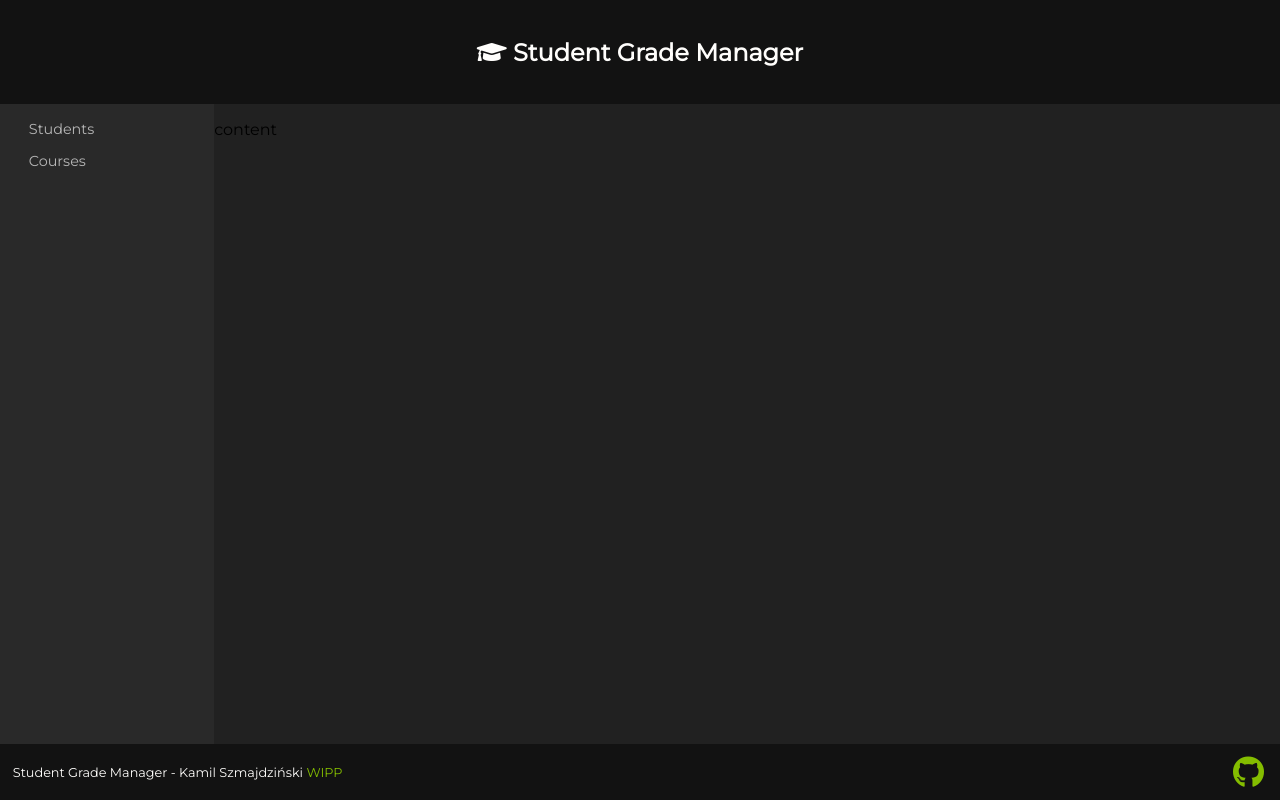
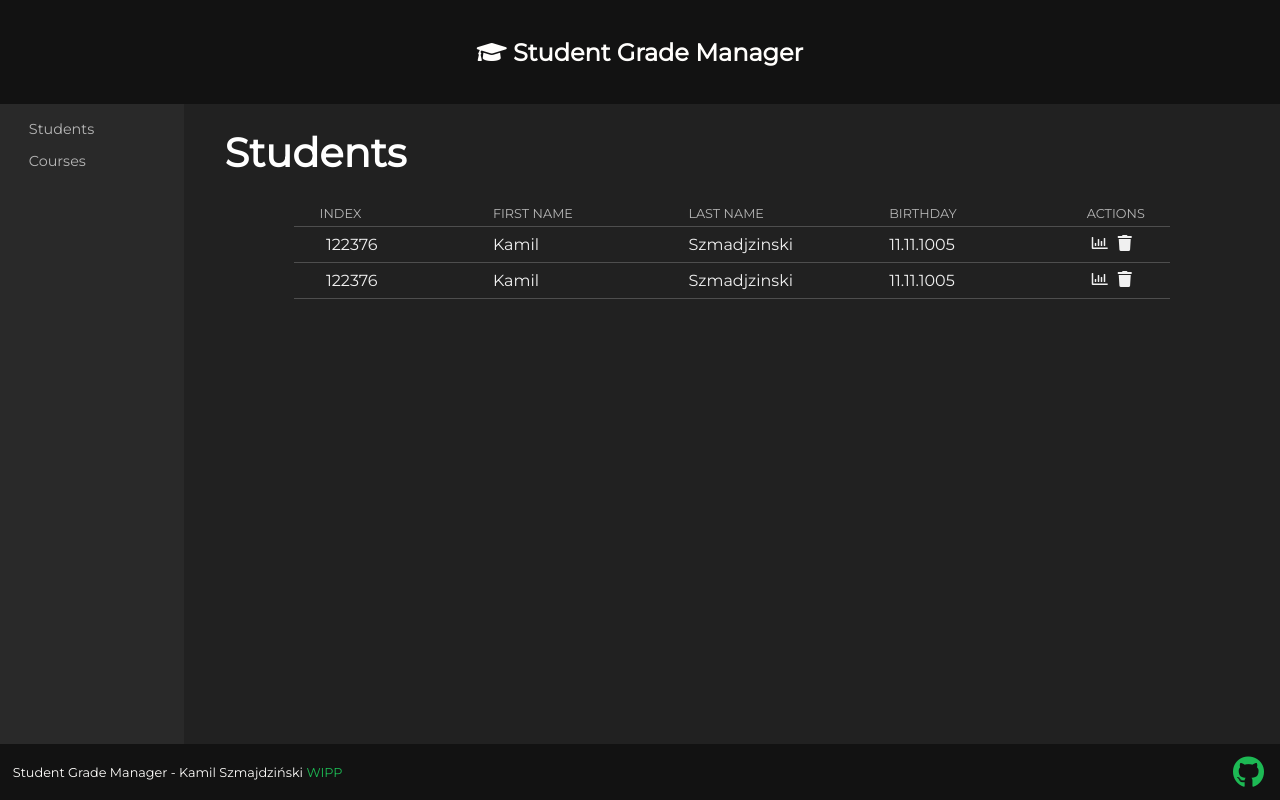
Before and after one commit to kamilszmajdzinski/eproto-react, a React (Create React App) app: page / in a window 1280 px wide. Built offline with nearby package versions, Linux system fonts and the light colour scheme.

Commit message:
table styles

```diff
--- a/src/App.js
+++ b/src/App.js
@@ -1,7 +1,8 @@
 import React, { Component } from 'react';
 import AppFooter from './components/AppFooter';
 import AppHeader from './components/AppHeader';
-import AppNavbar from './components/AppNavbar'
+import AppNavbar from './components/AppNavbar';
+import Students from "./components/Students";
 import './style.css'
 
 class App extends Component {
@@ -12,7 +13,7 @@ class App extends Component {
           <div className = 'container'>
             <AppNavbar />
             <div className = 'content'>
-              <p>content</p>
+              <Students />
             </div>
           </div>
         <AppFooter />
--- a/src/components/AppFooter/style.css
+++ b/src/components/AppFooter/style.css
@@ -6,11 +6,12 @@
 
 .footerParagraph a {
     text-decoration: none;
-    color: #84bd00;
+    color: #1db954
 }
+/* color: #84bd00; */
 
 .fa-github {
-    color: #84bd00;
+    color: #1db954;
     font-size: 2em;
     margin-right: 0.5em;
 }
--- a/src/components/Students/index.js
+++ b/src/components/Students/index.js
@@ -0,0 +1,94 @@
+import React, { Component } from 'react'
+import './style.css'
+
+
+export default class Students extends Component {
+  render() {
+    return (
+      <div className = 'studentsContainer'>
+        <p> Students </p>
+
+        <table className = 'dataTable'>
+            <tr>
+                <th>
+                    Index
+                </th>
+                <th>
+                    First name
+                </th>
+                <th>
+                    Last name
+                </th>
+                <th>
+                    Birthday
+                </th>
+                <th>
+                    actions
+                </th>
+            </tr>
+
+            <tr className = 'dataRow'>
+                <td>
+                    122376
+                </td>
+                <td>
+                    Kamil
+                </td>
+                <td>
+                    Szmadjzinski
+                </td>
+                <td>
+                    11.11.1005
+                </td>
+                <td className = 'actionCell' >
+                    <i class="far fa-chart-bar" title = 'Oceny studenta'></i>
+                    <i class="fas fa-trash" title ='Usuń studenta'></i>
+                </td>
+            </tr>
+
+            <tr className = 'dataRow'>
+                <td>
+                    122376
+                </td>
+                <td>
+                    Kamil
+                </td>
+                <td>
+                    Szmadjzinski
+                </td>
+                <td>
+                    11.11.1005
+                </td>
+                <td className = 'actionCell' >
+                    <i class="far fa-chart-bar" title = 'Oceny studenta'></i>
+                    <i class="fas fa-trash" title = 'Usuń studenta'></i>
+                </td>
+            </tr>
+
+
+            {/* <tr>
+                <td>
+                    122376
+                </td>
+                <td>
+                    Kamil
+                </td>
+                <td>
+                    Szmadjzinski
+                </td>
+                <td>
+                    11.11.1005
+                </td>
+                <td>
+                    <i class="far fa-chart-bar"></i>
+                    <i class="fas fa-trash"></i>
+                </td>
+            </tr> */}
+
+
+        </table>
+
+      </div>
+    )
+  }
+}
--- /dev/null
+++ b/src/components/Students/style.css
@@ -0,0 +1,65 @@
+.studentsContainer p {
+    font-size: 2.5em;
+    color: white;
+    font-weight: bold;
+    margin: 0.6em 1em;
+}
+
+.dataTable{
+    display: block;
+    width: 80%;
+    margin: 0 auto;
+    table-layout: fixed;
+    border-collapse: collapse;
+}
+
+.dataTable th {
+    text-transform: uppercase;
+    color: rgb(182, 182, 182);
+    font-size: 0.8em;
+    font-weight: 200;
+    width: 24%;
+    text-align: left;
+    padding: 5px 0;
+}
+
+.dataTable th:last-of-type{
+    padding-right: 2em;
+}
+
+.dataTable th:first-of-type{
+    padding-left: 2em;
+}
+
+
+.dataTable tr {
+    border-bottom: 1px solid rgba(182, 182, 182, 0.3);
+}
+
+.dataRow td:first-of-type{
+    padding-left: 2em;
+}
+
+.actionCell{
+    display: flex;
+    justify-content: left;
+    align-items: center;
+}
+
+.actionCell i {
+    margin: 0 5px;
+}
+
+.actionCell i:hover {
+    color: #1db954;
+}
+
+
+.dataRow:hover {
+    background-color: rgba(182, 182, 182, 0.3);
+}
+
+.dataRow td {
+    color:rgb(240, 240, 240);
+    padding: 8px 0;
+}
--- a/src/style.css
+++ b/src/style.css
@@ -22,3 +22,7 @@ body, html {
 .content{
     flex-grow: 11;
 }
+
+::selection {
+    background: #1db954;
+}
```
